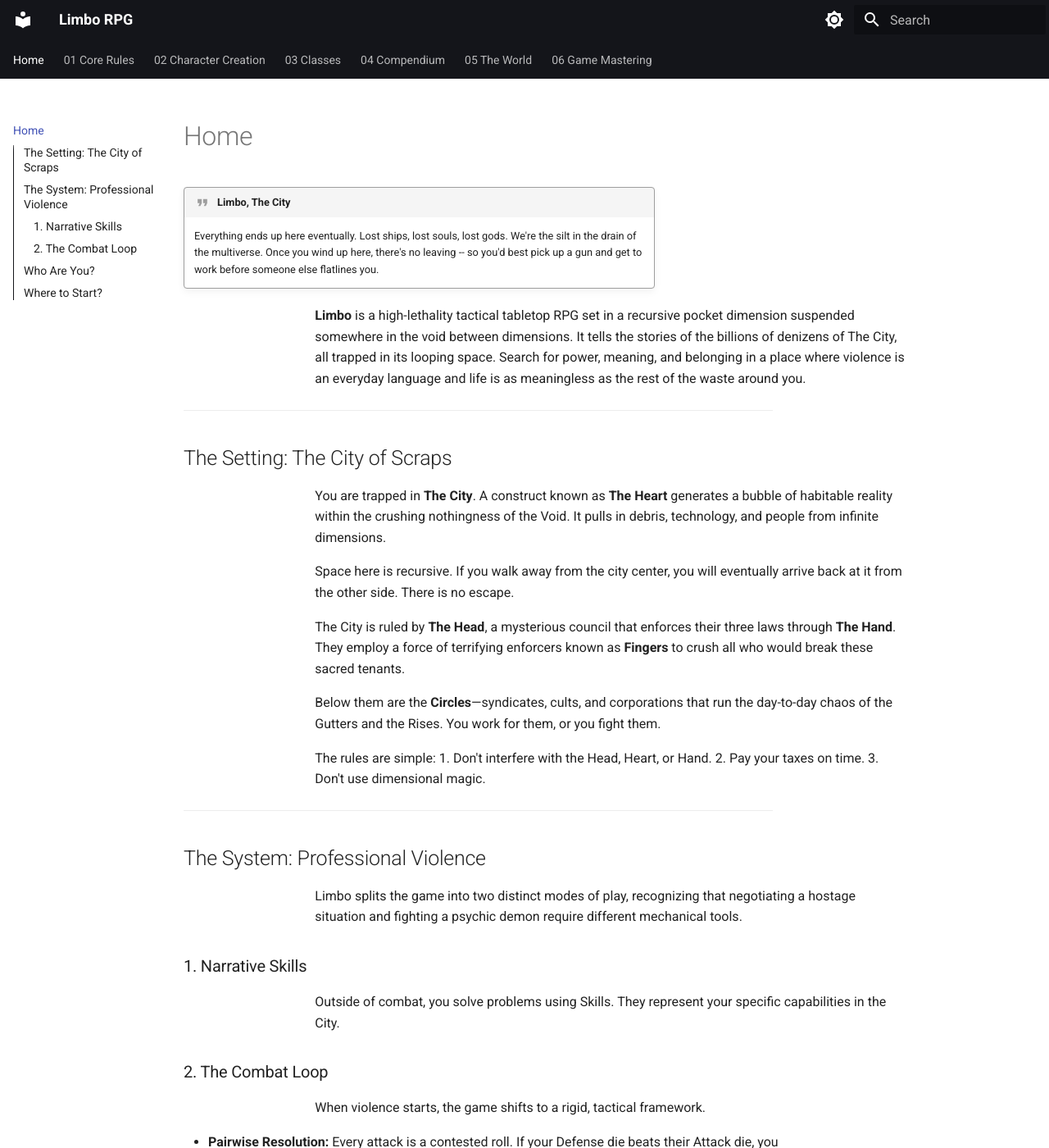
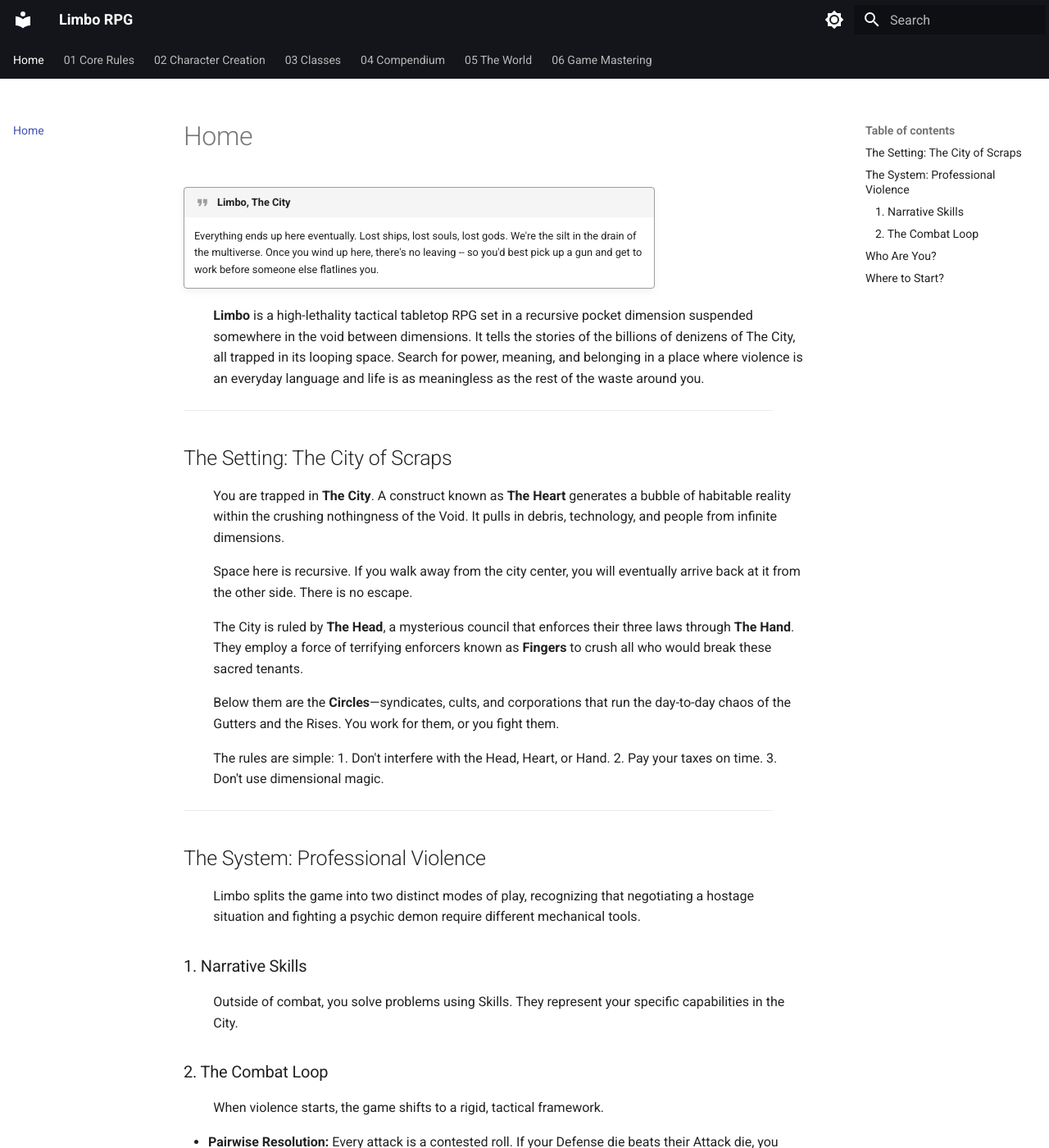
Before and after one commit to Bonfou/LimboRPG, an MkDocs documentation site: the page built from docs/index.md, in a window 1280 px wide and 1400 px high. Shown: the whole window at 82% size. Built offline with MkDocs 1.6.1 and Material for MkDocs 9.7.7, drawn with Linux system fonts in a browser that asks for light colours.

Commit message:
Small fixes

```diff
--- a/mkdocs.yml
+++ b/mkdocs.yml
@@ -10,6 +10,7 @@ theme:
       trait: material/sd
       feature: material/cog
       dossier: material/card-account-details
+      upgrade: material/book-arrow-up
   theme:
   palette:
     # Palette toggle for light mode
@@ -35,11 +36,11 @@ theme:
     - search.highlight
     - content.code.copy
     - content.tabs.link
-    - toc.integrate
-
-toc_depth: 3
+#    - toc.integrate
 
 markdown_extensions:
+  - toc:
+      toc_depth: 3
   - attr_list
   - admonition # For Move Cards/Callouts
   - pymdownx.details # For collapsible text
@@ -54,8 +55,8 @@ markdown_extensions:
 plugins:
   - search
   - macros
-  - minify:
-      minify_html: true
+  # - minify:
+  #    minify_html: true
 
 extra_css:
   - stylesheets/extra.css
```
